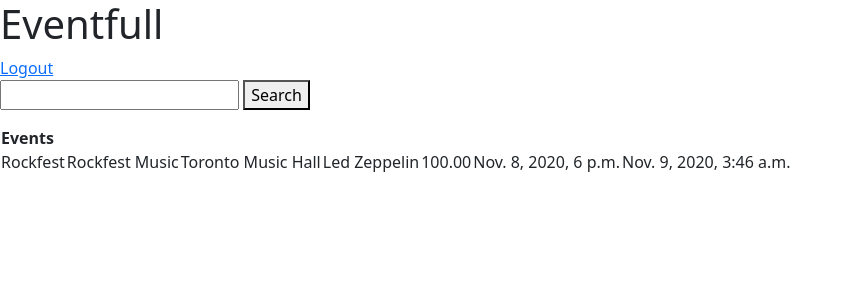
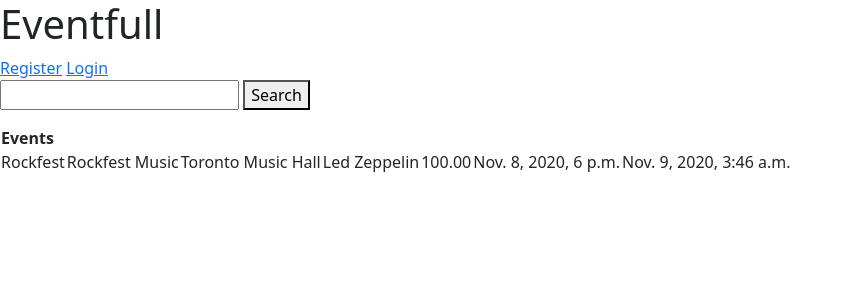
Before and after one commit to bartosz-wojcik/eventfull, a Django app: page / in a window 1280 px wide. Shown: the top 300 px of the page, without its empty margins (0-852 px from the left). Run offline with Django 3.2, Linux system fonts and the light colour scheme; data comes from the database, SQL or seed files in the repository; both versions use the stored data as it was after the commit; some libraries are stand-ins or nearby versions.

Commit message:
logout works

```diff
--- a/event_planner/event_planner/urls.py
+++ b/event_planner/event_planner/urls.py
@@ -23,6 +23,7 @@ urlpatterns = [
     path('admin/', admin.site.urls),
     path('', home, name='home'),
     path('login/', auth_views.LoginView.as_view(template_name='login.html'), name='login'),
+    path('logout/', auth_views.LogoutView.as_view(template_name='base.html')),
     url('signup/', register, name='register'),
     path('advanced_search', advanced_search),
     path('password_recovery', password_recovery),
--- a/event_planner/website_pages/templates/base.html
+++ b/event_planner/website_pages/templates/base.html
@@ -5,8 +5,8 @@
 <h1>Eventfull</h1>
 {% block content %}
 
-{% if not user.is_authenticated%}
-<a href="/signup">Logout</a>
+{% if user.is_authenticated  %}
+<a href="/logout">Logout</a>
 {% else %}
 <a href="/signup">Register</a>
 <a href="/login">Login</a>
```
Also changed, not shown: event_planner/website_pages/views.py (+7 -1 lines), event_planner/db.sqlite3.
